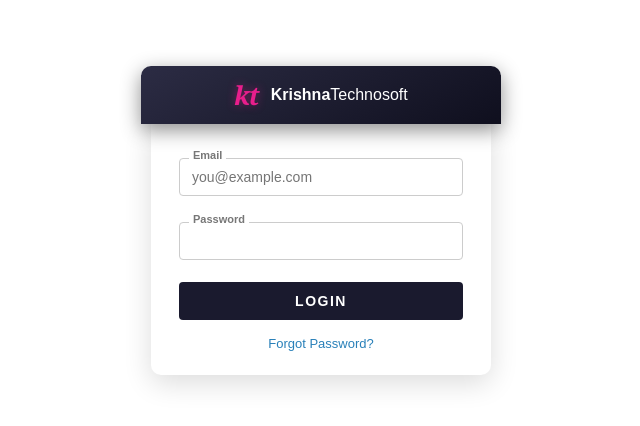
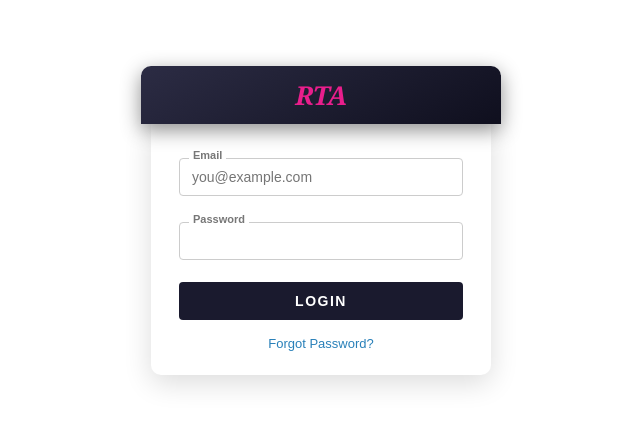
Before and after one commit to raunitkumar14/maashitla-fronted, a React (Vite) app: page /login in a window 1280 px wide. Shown: the part 180-606 px from the top of the page, without its empty margins (319-959 px from the left). Built offline with nearby package versions, Linux system fonts and the light colour scheme; no server answers.

Commit message:
login page name change

```diff
--- a/src/LoginPage.css
+++ b/src/LoginPage.css
@@ -59,37 +59,26 @@
   z-index: 2;
 }
 
-/* ─── "kt" MONOGRAM ───────────────────────────────────────────────────────── */
+/* ─── LOGO MARK (matches sidebar branding) ────────────────────────────────── */
 
-/*
- * Italic + heavy-weight serif mimics a designed lettermark without a custom SVG.
- * Pink/magenta (#e91e8c) matches the reference screenshot's accent colour.
- * text-shadow adds a soft glow against the dark header background.
- */
-.kt-monogram {
+.login-header .logo-kt {
+  font-size: 26px;
+  font-weight: 900;
+  font-style: italic;
+  font-family: Georgia, 'Times New Roman', serif;
+  color: #ffffff;
+  letter-spacing: -0.5px;
+  line-height: 1;
+}
+
+.login-header .logo-rta {
   font-size: 26px;
   font-weight: 900;
   font-style: italic;
   font-family: Georgia, 'Times New Roman', serif;
   color: #e91e8c;
-  letter-spacing: -1px;
+  letter-spacing: -0.5px;
   line-height: 1;
-  text-shadow: 0 0 10px rgba(233, 30, 140, 0.45);
-}
-
-/*
- * Logo text: bold "Krishna" via <strong> + normal-weight "Technosoft" — both white.
- */
-.logo-text {
-  font-size: 16px;
-  font-weight: 400;
-  color: #ffffff;
-  line-height: 1.2;
-}
-
-.logo-text strong {
-  font-weight: 700;
-  color: #ffffff;
 }
 
 /* ─── CARD BODY ───────────────────────────────────────────────────────────── */
--- a/src/LoginPage.jsx
+++ b/src/LoginPage.jsx
@@ -79,10 +79,7 @@ function LoginPage() {
       <div className="login-wrapper">
 
         <div className="login-header">
-          <span className="kt-monogram">kt</span>
-          <span className="logo-text">
-            <strong>Krishna</strong>Technosoft
-          </span>
+          <span className="logo-rta">RTA</span>
         </div>
 
         <div className="login-card">
--- a/src/Sidebar.jsx
+++ b/src/Sidebar.jsx
@@ -123,7 +123,6 @@ function Sidebar() {
 
       {/* ── Logo ── */}
       <div className="sidebar-logo">
-        <span className="logo-kt">kt</span>
         <span className="logo-rta">RTA</span>
       </div>
 
```
